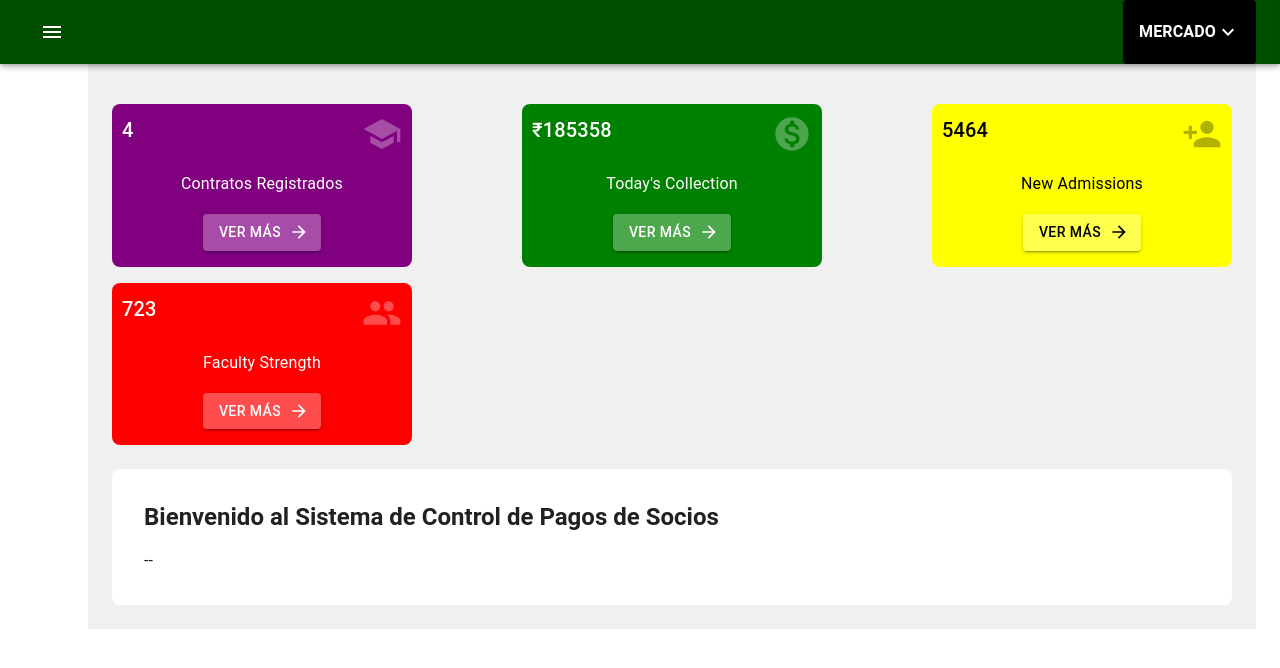
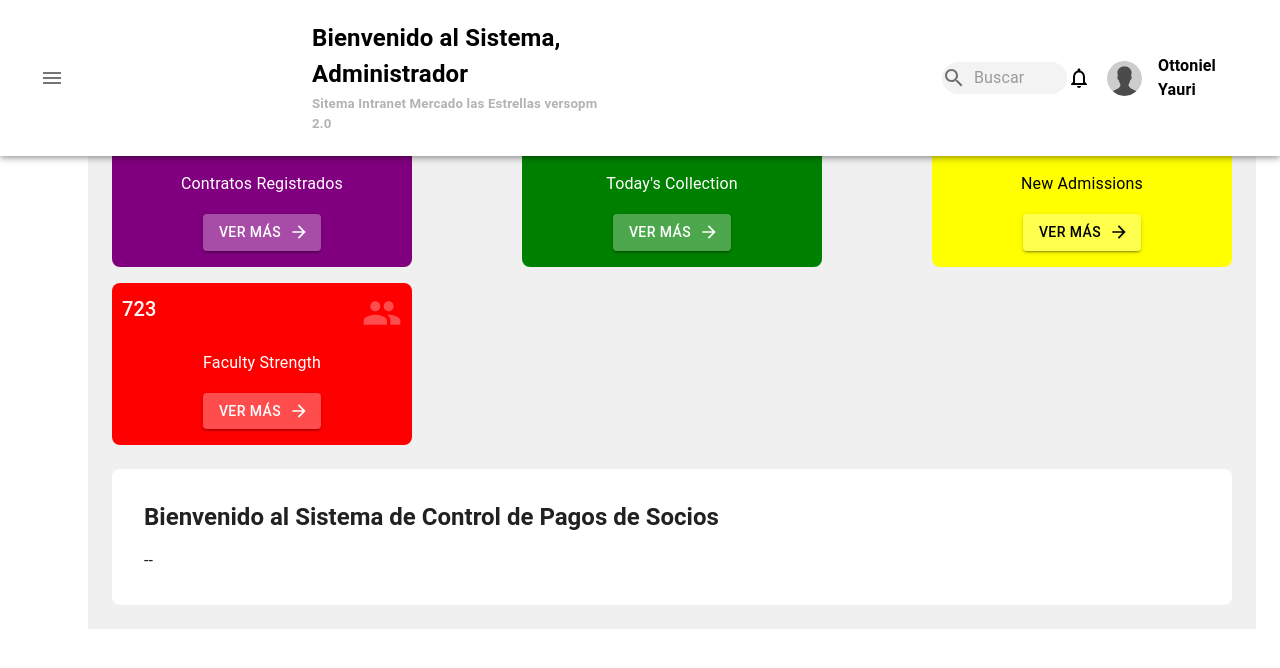
Before and after one commit to VaftecPeruSac/Mercado-Las-Estrellas-V1, a React (Create React App) app: page / in a window 1280 px wide. Shown: the top 668 px of the page. Built offline with nearby package versions, Linux system fonts and the light colour scheme.

Commit message:
actualizacion del header

```diff
--- a/src/components/Header.tsx
+++ b/src/components/Header.tsx
@@ -9,12 +9,19 @@ import {
   CssBaseline,
   Menu,
   MenuItem,
+  Avatar,
+  Grid,
+  Autocomplete,
+  TextField,
+  InputAdornment,
 } from "@mui/material";
 import MenuIcon from "@mui/icons-material/Menu";
 import ExpandMoreIcon from "@mui/icons-material/ExpandMore";
 import ShoppingCartIcon from "@mui/icons-material/ShoppingCart";
 import Sidebar from "./Sidebar";
-import ArrowBackIosNewIcon from '@mui/icons-material/ArrowBackIosNew';
+import ArrowBackIosNewIcon from "@mui/icons-material/ArrowBackIosNew";
+import { GridSearchIcon } from "@mui/x-data-grid";
+import { Notifications, NotificationsNone } from "@mui/icons-material";
 
 interface HeaderProps {
   open: boolean;
@@ -31,14 +38,13 @@ const Header: React.FC<HeaderProps> = ({ open, toggleDrawer }) => {
   const handleMenuClose = () => {
     setAnchorEl(null);
   };
-
   return (
     <Box sx={{ display: "flex" }}>
       <CssBaseline />
       <AppBar
         position="fixed"
         sx={{
-          backgroundColor: "#004d00",
+          backgroundColor: "white",
           zIndex: (theme) => theme.zIndex.drawer - 1,
         }}
       >
@@ -46,30 +52,79 @@ const Header: React.FC<HeaderProps> = ({ open, toggleDrawer }) => {
           <Box sx={{ display: "flex", alignItems: "center" }}>
             <IconButton
               edge="start"
-              color="inherit"
               aria-label="menu"
               onClick={toggleDrawer}
               sx={{ ml: "0.5rem" }}
             >
               <MenuIcon />
             </IconButton>
+            <Grid container>
+              <Grid item xs={12}>
+                <Typography
+                  sx={{ color:'black', fontWeight: "bold", text: "center", ml: 30, mb: -5 }}
+                >
+                  <h2>Bienvenido al Sistema, Administrador</h2>
+                </Typography>
+              </Grid>
+              <Grid item xs={12}>
+                <Typography sx={{ color:'#b3b3b3', fontWeight: "bold", text: "center", ml: 30 }}>
+                  <h5>Sitema Intranet Mercado las Estrellas versopm 2.0</h5>
+                </Typography>
+              </Grid>
+            </Grid>
+            <Box
+              sx={{
+                borderRadius: "16px",
+                  bgcolor:"#f3f3f3",
+                  ml:'340px',
+              }}
+            >
+              <TextField
+                id="input-with-icon-textfield"
+                placeholder="Buscar"
+                InputProps={{
+                  startAdornment: (
+                    <InputAdornment position="start">
+                      <GridSearchIcon />
+                    </InputAdornment>
+                  ),
+                }}
+                variant="standard"  sx={{
+                  border: "white",
+                  "& .MuiInput-underline:before": {
+                    borderBottom: "none"
+                  },
+                  "& .MuiInput-underline:hover:before": {
+                    borderBottom: "none"
+                  },
+                  "& .MuiInput-underline:after": {
+                    borderBottom: "none"
+                  }
+                }}
+              />
+            </Box>
+              <NotificationsNone sx={{ color:'black'}}/>
           </Box>
           <Box sx={{ flexGrow: 1 }} />
           <Box
             sx={{
-              backgroundColor: "#000000",
               color: "#FFFFFF",
               display: "flex",
               alignItems: "center",
               padding: "0.5rem 1rem",
               borderRadius: "4px",
               cursor: "pointer",
-              height: "64px",
+              height: "4px",
               boxSizing: "border-box",
             }}
             onClick={handleMenuClick}
           >
-            <Typography sx={{ fontWeight: "bold" }}>MERCADO</Typography>
+            <Avatar
+              alt="Comercial"
+              src="/images/image-avatar.jpeg"
+              sx={{ width: 35, height: 35, mr: 2 }}
+            />
+            <Typography sx={{  color:'black',fontWeight: "bold" }}>Ottoniel Yauri</Typography>
             <ExpandMoreIcon />
           </Box>
           <Menu
@@ -107,7 +162,7 @@ const Header: React.FC<HeaderProps> = ({ open, toggleDrawer }) => {
             position: "absolute",
             top: "855px",
             left: open ? "225px" : "0px",
-            borderRadius: '16px',
+            borderRadius: "16px",
             transition: "left 0.3s, opacity 0.3s",
             opacity: open ? 1 : 0,
             pointerEvents: open ? "auto" : "none",
@@ -117,11 +172,7 @@ const Header: React.FC<HeaderProps> = ({ open, toggleDrawer }) => {
             zIndex: "modal",
           }}
         >
-          <IconButton
-            color="inherit"
-            aria-label="menu"
-            onClick={toggleDrawer}
-          >
+          <IconButton color="inherit" aria-label="menu" onClick={toggleDrawer}>
             <ArrowBackIosNewIcon />
           </IconButton>
         </Box>
--- a/src/components/Sidebar.tsx
+++ b/src/components/Sidebar.tsx
@@ -42,11 +42,6 @@ const Sidebar: React.FC<SidebarProps> = ({ open }) => {
     <Box sx={{ height: "100vh", display: "flex", flexDirection: "column",
     bgcolor: "#1f2022",pl:2,pr:2 }}>
       <Box sx={{ display: "flex", alignItems: "center", pt: 4, pl:2}}>
-        {/* <Avatar
-          alt="Comercial"
-          src="/images/image-avatar.jpeg"
-          sx={{ width: 56, height: 56 }}
-        /> */}
         <BackupTableIcon/>
           <Typography
             variant="subtitle1"
```
